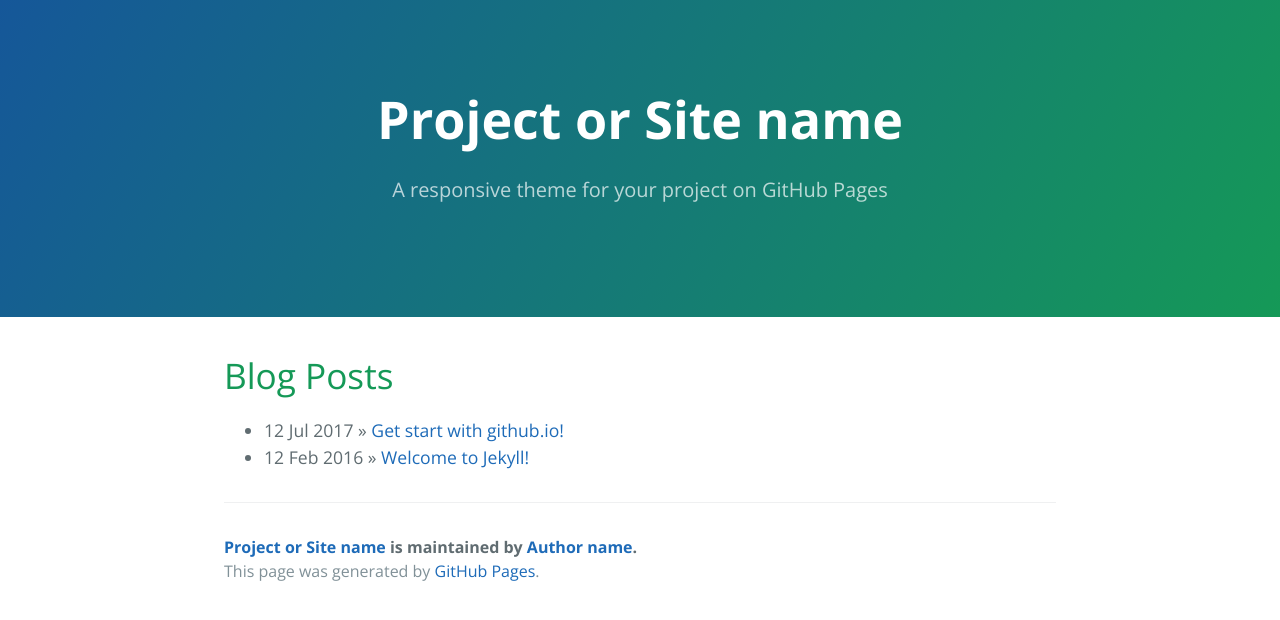
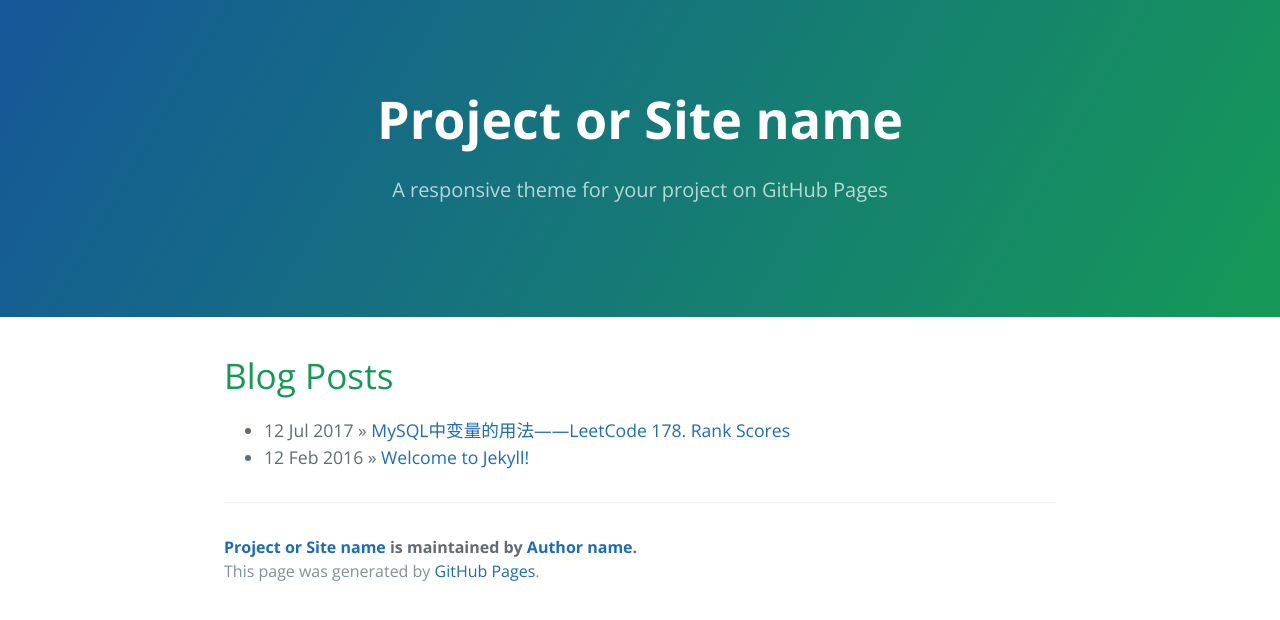
Before and after one commit to rever4433/rever4433.github.io, a Jekyll site: the page built from index.html, in a window 1280 px wide. Shown: the top 620 px of the page. Built offline with Jekyll 4.4.1, drawn with Linux system fonts in a browser that asks for light colours; the list of posts is cut into pages by our own code.

Commit message:
change blog name

```diff
--- a/_posts/2017-07-12-formal-getstart.markdown
+++ b/_posts/2017-07-12-formal-getstart.markdown
@@ -1,6 +1,6 @@
 ---
 layout: default
-title:  "Get start with github.io!"
+title:  "MySQL&#x4E2D;&#x53D8;&#x91CF;&#x7684;&#x7528;&#x6CD5;&#x2014;&#x2014;LeetCode 178. Rank Scores"
 date:   2017-07-12 11:50:00
 categories: main
 ---
@@ -10,25 +10,28 @@ categories: main
  ### Description:
 > Write a SQL query to rank scores. If there is a tie between two scores, both should have the same ranking. Note that after a tie, the next ranking number should be the next consecutive integer value. In other words, there should be no "holes" between ranks.
 >
-| Id | Score |
-|---|---|
+
+| Id| Score|
+|---|------|
 | 1 | 3.50 |
 | 2 | 3.65 |
 | 3 | 4.00 |
 | 4 | 3.85 |
 | 5 | 4.00 |
 | 6 | 3.65 |
+
 For example, given the above Scores
  table, your query should generate the following report (order by highest score):
 >
+
 | Score | Rank |
 |-------|------|
-|4.00 | 1 |
-| 4.00 | 1 |
-| 3.85 | 2 |
-| 3.65 | 3 |
-| 3.65 | 3 |
-| 3.50 | 4 |
+| 4.00  | 1    |
+| 4.00  | 1    |
+| 3.85  | 2    |
+| 3.65  | 3	   |
+| 3.65  | 3    |
+| 3.50  | 4	   |
 
 &#x8BE5;&#x95EE;&#x9898;&#x8BA9;&#x6211;&#x4EEC;&#x5BF9;Score&#x6DFB;&#x52A0;&#x6743;&#x91CD;&#xFF0C;&#x76F8;&#x540C;&#x7684;&#x503C;&#x6709;&#x76F8;&#x540C;&#x7684;&#x6743;&#x91CD;&#xFF0C;&#x4E14;&#x6743;&#x91CD;&#x662F;&#x8FDE;&#x7EED;&#x7684;&#x6570;&#x5B57;&#x3002;&#x5982;&#x679C;&#x662F;&#x7F16;&#x7A0B;&#x7684;&#x8BDD;&#x80AF;&#x5B9A;&#x5F88;&#x5BB9;&#x6613;&#x89E3;&#x51B3;&#xFF0C;&#x4E0D;&#x8FC7;&#x653E;&#x5230;SQL&#x8BED;&#x53E5;&#x91CC;&#x5C31;&#x4E0D;&#x89C1;&#x5F97;&#x5F88;&#x5BB9;&#x6613;&#x89E3;&#x51B3;&#x4E86;&#x3002;&#x4ECE;&#x601D;&#x8DEF;&#x6765;&#x8BF4;&#xFF0C;&#x8FD9;&#x4E2A;&#x89E3;&#x6CD5;&#x5F88;&#x7B80;&#x5355;&#xFF0C;&#x53EA;&#x8981;&#x5148;&#x5BF9;score&#x6392;&#x5E8F;&#xFF0C;&#x5982;&#x679C;&#x5F53;&#x524D;score&#x7684;&#x503C;&#x6BD4;&#x524D;&#x4E00;&#x4E2A;score&#x7684;&#x503C;&#x5927;&#xFF0C;&#x6743;&#x91CD;&#x5C31;&#x81EA;&#x589E;1&#x3002;&#x5982;&#x679C;&#x4E0D;&#x5927;&#x4E8E;&#x524D;&#x4E00;&#x4E2A;score&#x5C31;&#x4FDD;&#x6301;&#x539F;&#x503C;&#x5982;&#x679C;&#x628A;&#x540E;&#x8FB9;&#x7684;&#x6761;&#x4EF6;&#x5316;&#x7B80;&#xFF0C;&#x6211;&#x4EEC;&#x7684;&#x5DE5;&#x4F5C;&#x5176;&#x5B9E;&#x5C31;&#x662F;&#x7ED9;score&#x6392;&#x5E8F;&#x540E;&#x52A0;&#x4E0A;&#x5E8F;&#x53F7;&#x3002;&#x8FD9;&#x65F6;&#x6211;&#x4EEC;&#x7684;&#x64CD;&#x4F5C;&#x5C31;&#x53D8;&#x5F97;&#x7B80;&#x5355;&#x4E86;&#x3002;
 
```
